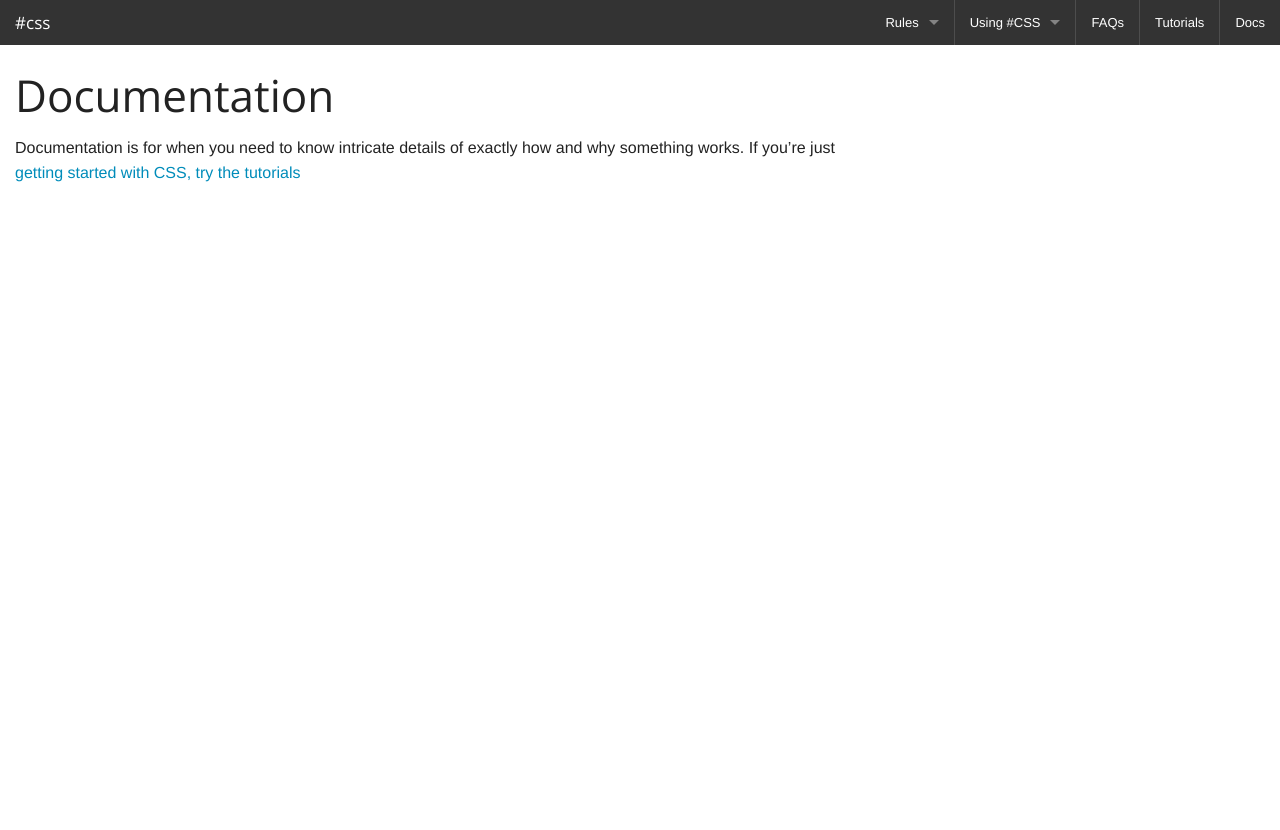
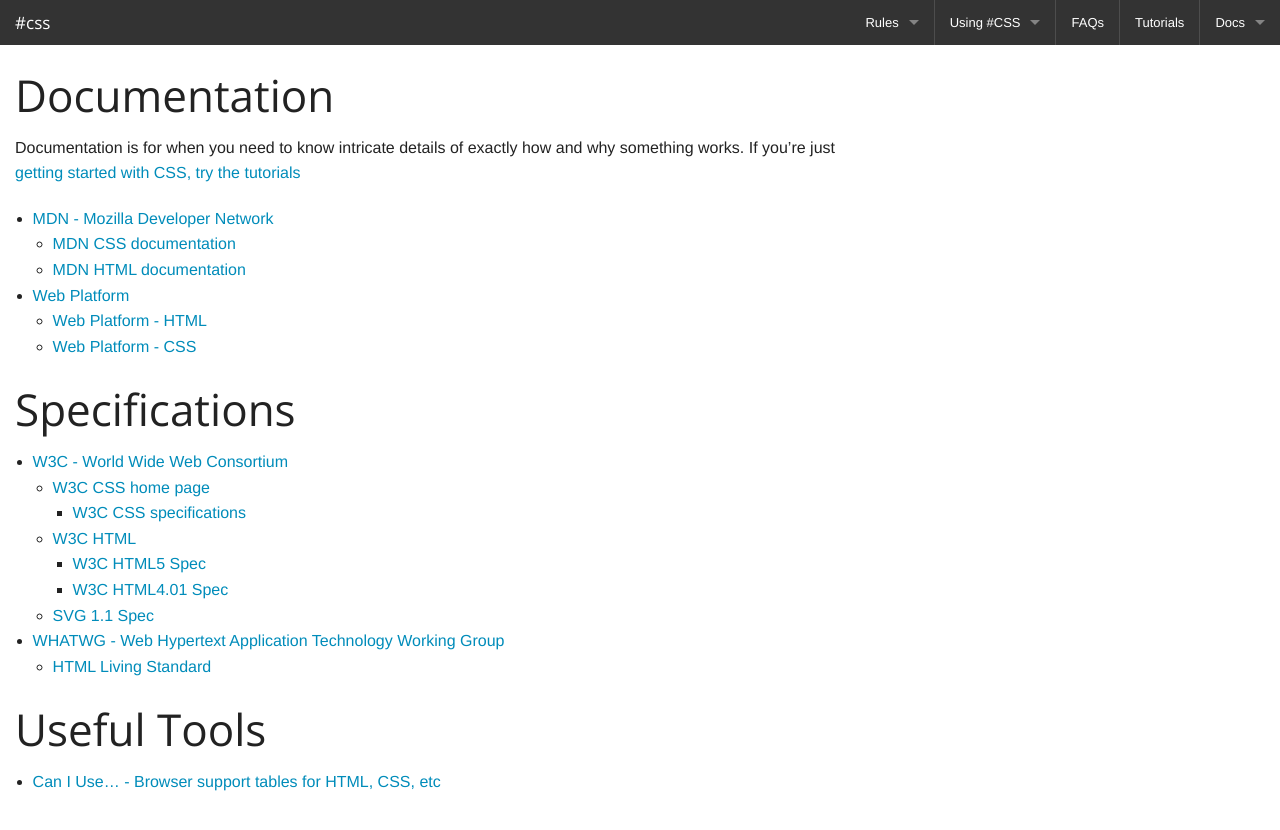
Before and after one commit to hashcss/hashcss.com, a Jekyll site: the page built from src/docs/index.md, in a window 1280 px wide. Shown: the top 830 px of the page. Built offline with Jekyll 4.4.1, drawn with Linux system fonts in a browser that asks for light colours; Markdown is read by kramdown in place of the engine named in the settings.

Commit message:
add more content to Documentation page
Fixes #15

```diff
--- a/src/_layouts/default.html
+++ b/src/_layouts/default.html
@@ -57,8 +57,12 @@
           </li>
 
           <li class="divider"></li>
-          <li>
+          <li class="has-dropdown not-click">
             <a href="/docs" class="">Docs</a>
+            <ul class="dropdown">
+              <li><a href="/docs/#specifications">Specifications</a></li>
+              <li><a href="/docs/#useful-tools">Useful Tools</a></li>
+            </ul>
           </li>
 
         </ul>
--- a/src/docs/index.md
+++ b/src/docs/index.md
@@ -8,3 +8,26 @@
 Documentation is for when you need to know intricate details of exactly
 how and why something works. If you're just [getting started with CSS,
 try the tutorials](/schools)
+
+* [MDN - Mozilla Developer Network](http://developer.mozilla.org)
+    * [MDN CSS documentation](https://developer.mozilla.org/en-US/docs/Web/CSS)
+    * [MDN HTML documentation](https://developer.mozilla.org/en-US/docs/Web/HTML)
+* [Web Platform](http://www.webplatform.org)
+    * [Web Platform - HTML](http://docs.webplatform.org/wiki/html)
+    * [Web Platform - CSS](http://docs.webplatform.org/wiki/css)
+
+# Specifications
+
+* [W3C - World Wide Web Consortium](http://www.w3.org)
+    * [W3C CSS home page](http://www.w3.org/Style/CSS/)
+        * [W3C CSS specifications](http://www.w3.org/Style/CSS/specs.en.html)
+    * [W3C HTML](http://www.w3.org/html/)
+        * [W3C HTML5 Spec](http://www.w3.org/TR/html5/)
+        * [W3C HTML4.01 Spec](http://www.w3.org/TR/html401/)
+    * [SVG 1.1 Spec](http://www.w3.org/TR/2011/REC-SVG11-20110816/)
+* [WHATWG - Web Hypertext Application Technology Working Group](http://whatwg.org)
+    * [HTML Living Standard](https://html.spec.whatwg.org/multipage/)
+
+# Useful Tools
+
+* [Can I Use... - Browser support tables for HTML, CSS, etc](http://caniuse.com)
```
